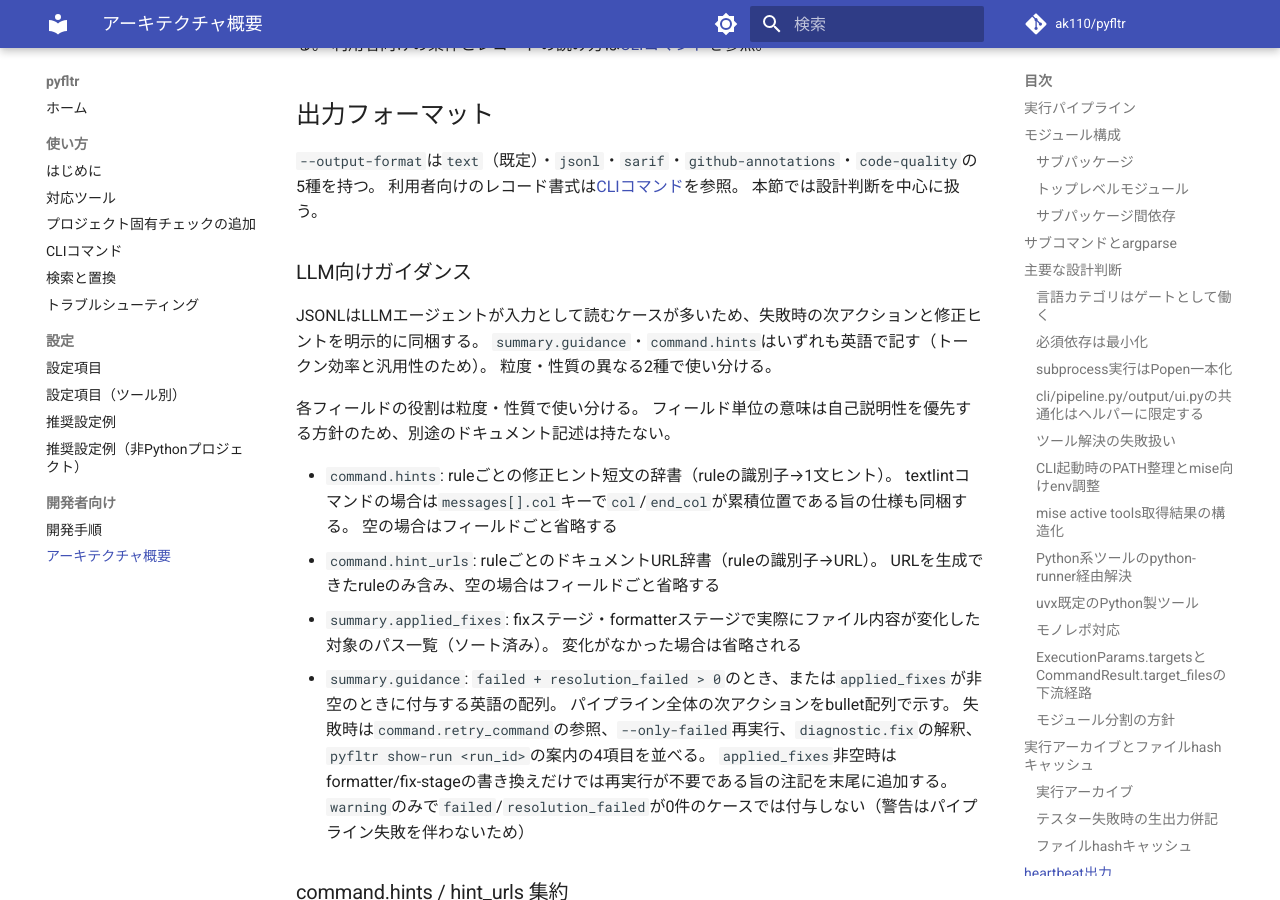
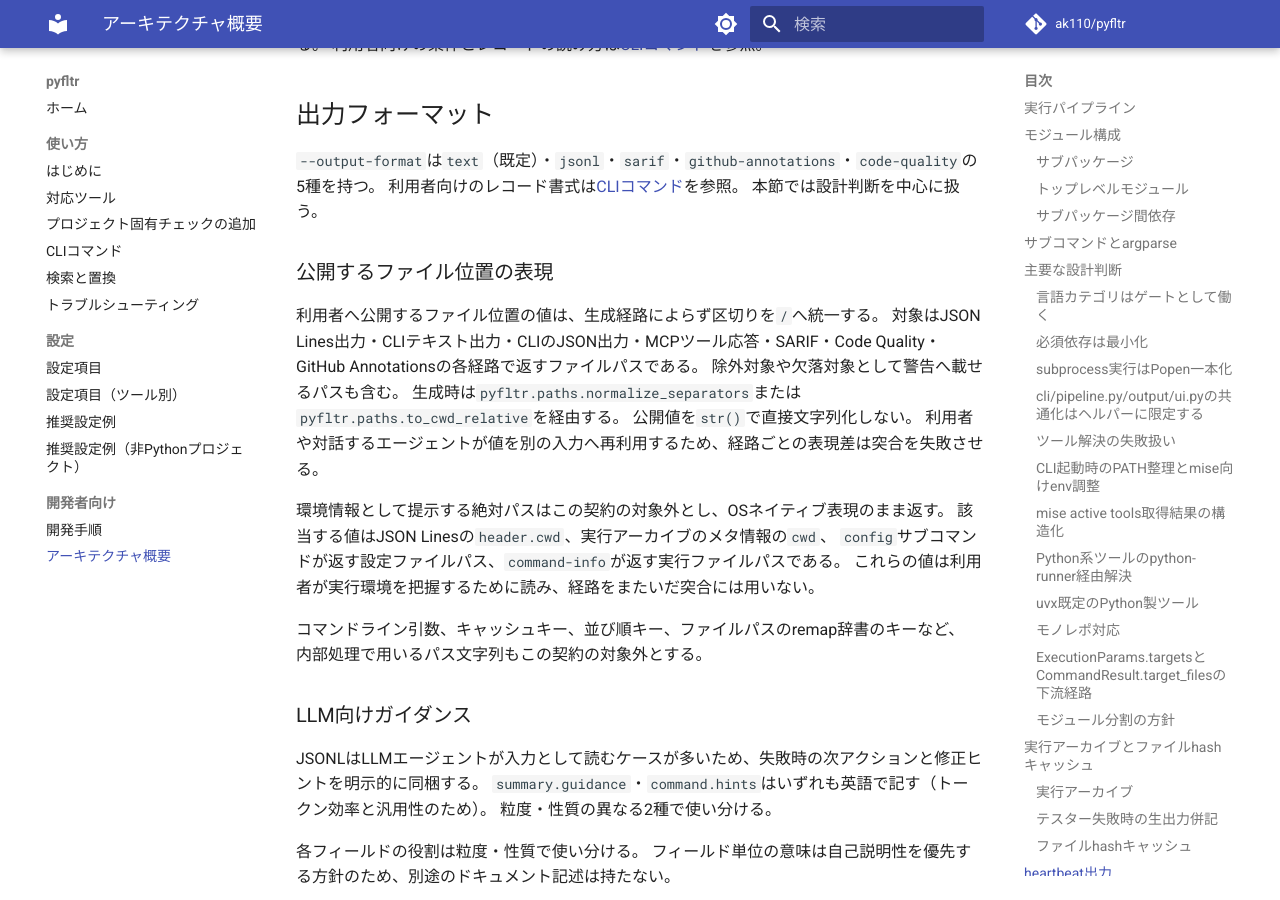
Before and after one commit to ak110/pyfltr, an MkDocs documentation site: the page built from docs/development/architecture.md, in a window 1280 px wide and 900 px high, scrolled down 10603 px. Built offline with MkDocs 1.6.1 and Material for MkDocs 9.7.7, drawn with Linux system fonts in a browser that asks for light colours; comment, search, counter and statistics services are not loaded; some of the changed text lies outside the part shown.

Commit message:
docs: 公開パス表現と比較規約を記録する
公開するファイル位置の区切り契約と、生成経路に応じたテストの比較方法を記録する。環境情報と内部処理のパスはOSネイティブ表現を維持する。

再発予防: 公開値とOSネイティブ値を生成経路で判別し、比較方法を選ぶ規約として固定する。

Co-authored-by: Codex <noreply@openai.com>

```diff
--- a/docs/development/architecture.md
+++ b/docs/development/architecture.md
@@ -411,6 +411,24 @@ heartbeatは長時間実行中の生存確認をJSONLストリームへ追加す
 利用者向けのレコード書式は[CLIコマンド](../guide/usage.md#jsonl)を参照。
 本節では設計判断を中心に扱う。
 
+### 公開するファイル位置の表現
+
+利用者へ公開するファイル位置の値は、生成経路によらず区切りを`/`へ統一する。
+対象はJSON Lines出力・CLIテキスト出力・CLIのJSON出力・MCPツール応答・SARIF・Code Quality・
+GitHub Annotationsの各経路で返すファイルパスである。
+除外対象や欠落対象として警告へ載せるパスも含む。
+生成時は`pyfltr.paths.normalize_separators`または`pyfltr.paths.to_cwd_relative`を経由する。
+公開値を`str()`で直接文字列化しない。
+利用者や対話するエージェントが値を別の入力へ再利用するため、経路ごとの表現差は突合を失敗させる。
+
+環境情報として提示する絶対パスはこの契約の対象外とし、OSネイティブ表現のまま返す。
+該当する値はJSON Linesの`header.cwd`、実行アーカイブのメタ情報の`cwd`、
+`config`サブコマンドが返す設定ファイルパス、`command-info`が返す実行ファイルパスである。
+これらの値は利用者が実行環境を把握するために読み、経路をまたいだ突合には用いない。
+
+コマンドライン引数、キャッシュキー、並び順キー、ファイルパスのremap辞書のキーなど、
+内部処理で用いるパス文字列もこの契約の対象外とする。
+
 ### LLM向けガイダンス
 
 JSONLはLLMエージェントが入力として読むケースが多いため、失敗時の次アクションと修正ヒントを明示的に同梱する。
@@ -514,6 +532,10 @@ fixステージと通常ステージを区別する必要があるため、判
 - SARIF level: `error`→`"error"` / `warning`→`"warning"` / `info`→`"note"` / 未設定→`"warning"`
 - GitHub Annotation: `error`→`::error` / `warning`→`::warning` / `info`→`::notice` / 未設定→`::warning`
 - Code Quality: `error`→`"major"` / `warning`→`"minor"` / `info`→`"info"` / 未設定→`"minor"`
+
+SARIFの`region`は正規化済みの開始位置に加え、診断が保持する終了行・終了列を
+`endLine`・`endColumn`へ反映する。列は1起点・終端排他とし、1未満の列は出力しない。
+textlintの列は行内位置を保証できないため、開始列・終了列の双方を省略して行範囲だけを出力する。
 
 Code Qualityの仕様は5段階（`info` / `minor` / `major` / `critical` / `blocker`）だが、
 pyfltr側に対応情報が無く過大評価を避けるため上位2段階は使わない。
```
Also changed, not shown: .claude/skills/test-constraints/SKILL.md (+7 -1 lines).
